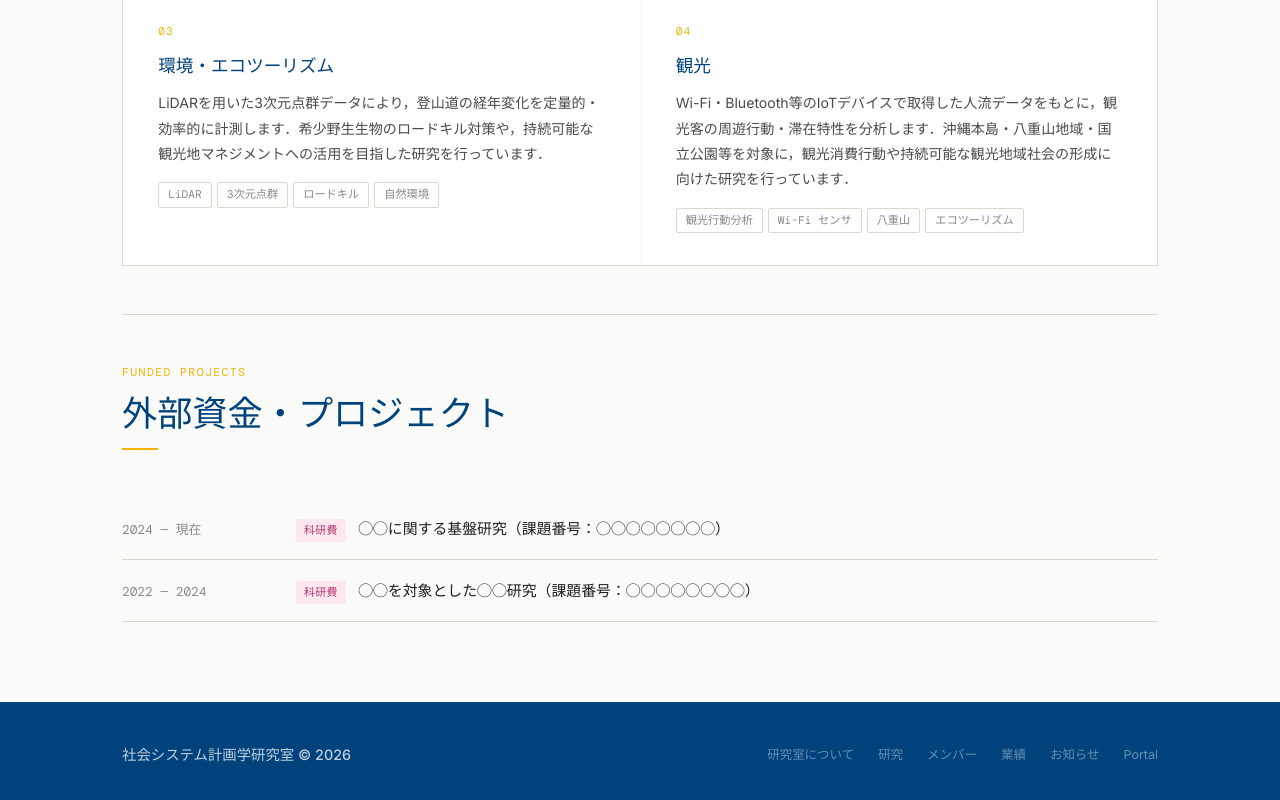
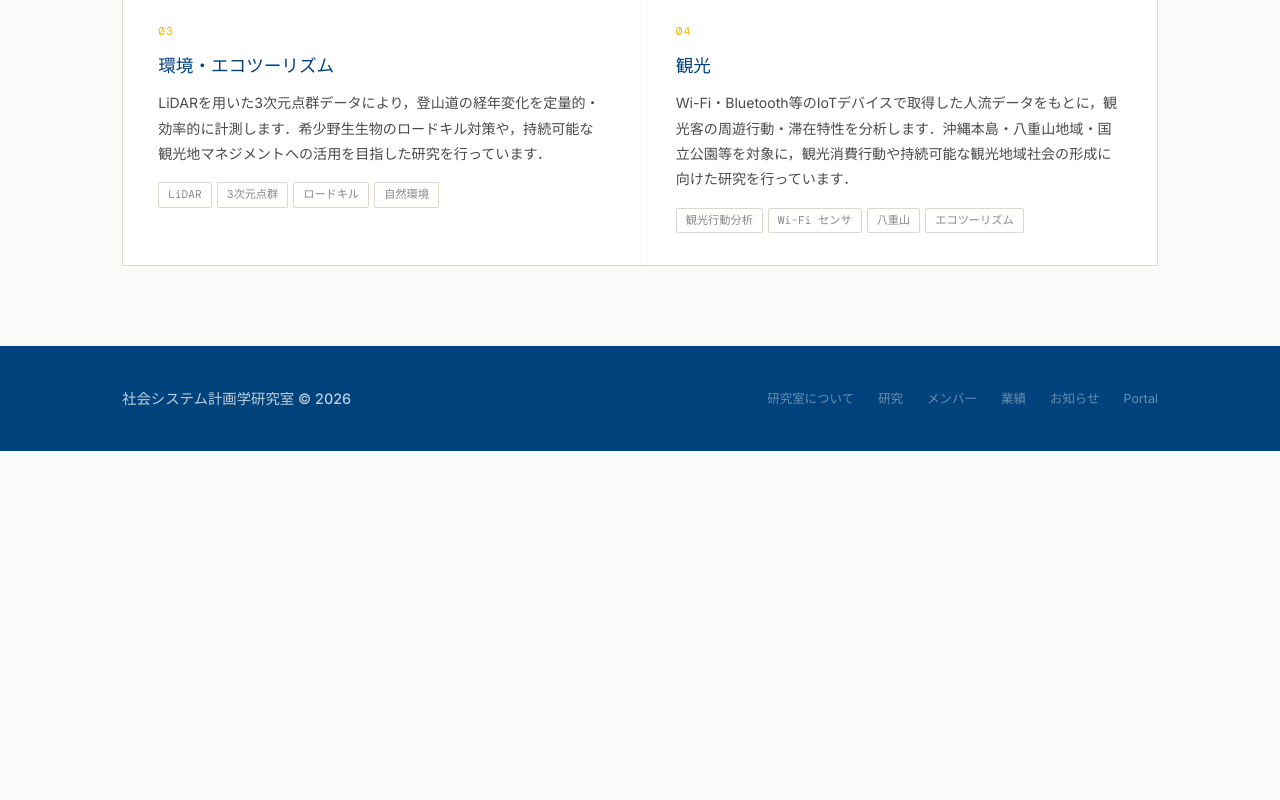
Before and after one commit to laboratory-ip-ryukyu/laboratory-ip-ryukyu.github.io, a plain HTML site: page research.html in a window 1280 px wide. Shown: the part 625-1425 px from the top of the page. After the commit the page ends 1076 px from the top, so only its background shows below. Drawn offline with nearby package versions, Linux system fonts and the light colour scheme.

Commit message:
Add files via upload

```diff
--- a/research.html
+++ b/research.html
@@ -114,32 +114,6 @@
 
     </div>
 
-    <div style="margin-top:3rem;padding-top:3rem;border-top:1px solid var(--border);">
-      <div class="section-header">
-        <p class="section-tag">Funded Projects</p>
-        <h2 class="section-title"><span data-ja>外部資金・プロジェクト</span><span data-en>Funded Projects</span></h2>
-        <div class="divider"></div>
-      </div>
-      <div class="news-list">
-        <div class="news-item">
-          <div class="news-date">2024 — 現在</div>
-          <div class="news-text">
-            <span class="news-badge badge-info">科研費</span>
-            <span data-ja>◯◯に関する基盤研究（課題番号：◯◯◯◯◯◯◯◯）</span>
-            <span data-en>Grant-in-Aid for Scientific Research on ◯◯ (No. ◯◯◯◯◯◯◯◯)</span>
-          </div>
-        </div>
-        <div class="news-item">
-          <div class="news-date">2022 — 2024</div>
-          <div class="news-text">
-            <span class="news-badge badge-info">科研費</span>
-            <span data-ja>◯◯を対象とした◯◯研究（課題番号：◯◯◯◯◯◯◯◯）</span>
-            <span data-en>Research on ◯◯ targeting ◯◯ (No. ◯◯◯◯◯◯◯◯)</span>
-          </div>
-        </div>
-      </div>
-    </div>
-
   </div>
 </section>
 
```
